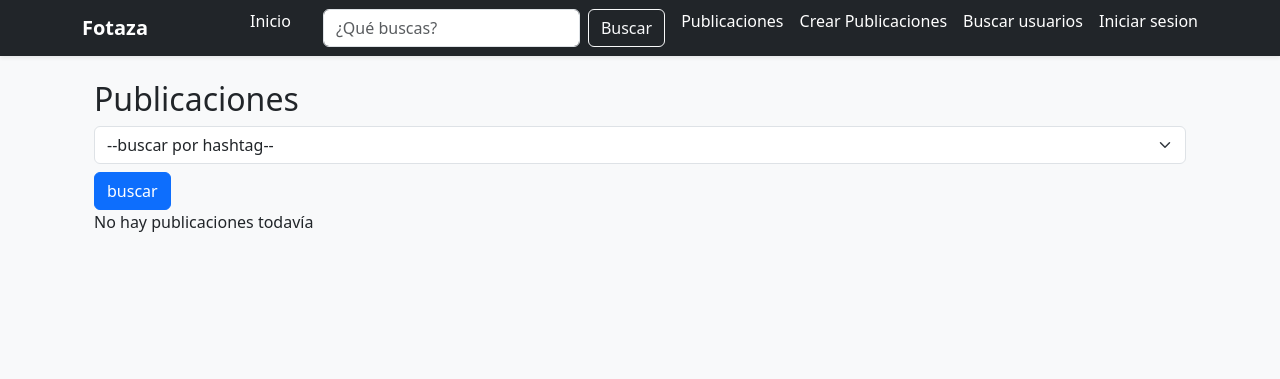
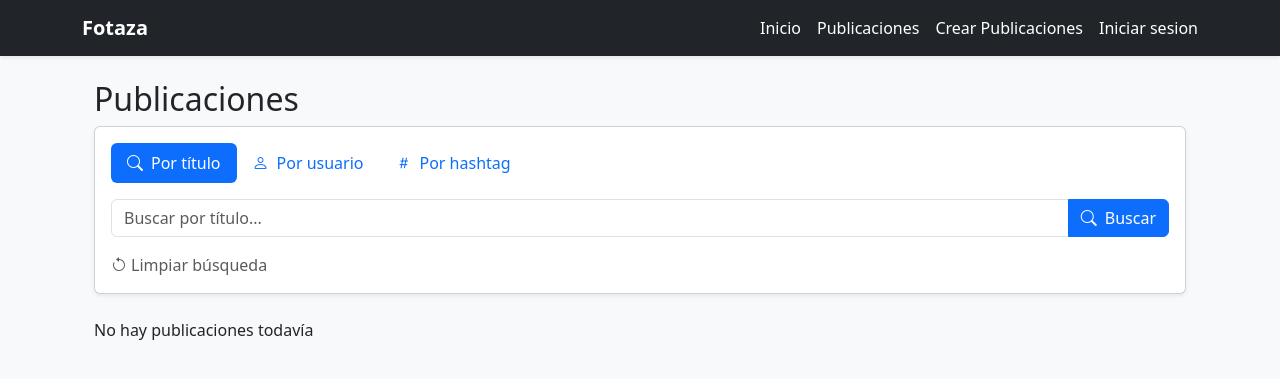
Before and after one commit to josemir01/Fotaza2, a Node server app: page /post in a window 1280 px wide. Shown: the top 379 px of the page. Run offline with Node 20, Linux system fonts and the light colour scheme; data that the repository does not hold is empty; some libraries are stand-ins or nearby versions.

Commit message:
cambio visual de las busquedas por titulo,usuario y hashtag.

```diff
--- a/views/layout.pug
+++ b/views/layout.pug
@@ -21,13 +21,8 @@ html(lang="es")
 
         .d-flex.gap-3.text-white
           a.text-white.text-decoration-none(href="/home") Inicio
-          //a.text-white.text-decoration-none(href="/buscar") Buscar
-          form(action="/post/buscar-texto", method="GET" class="d-flex ms-3")
-            input.form-control.me-2(type="search", name="termino", placeholder="¿Qué buscas?")
-            button.btn.btn-outline-light(type="submit") Buscar
           a.text-white.text-decoration-none(href="/post") Publicaciones
           a.text-white.text-decoration-none(href="/post/crear") Crear Publicaciones
-          a.text-white.text-decoration-none(href="/usuario/buscar") Buscar usuarios
           if user
               a.text-white.text-decoration-none(href="/post/siguiendo") Siguiendo
               a.text-white.text-decoration-none(href="/profile") Perfil
--- a/views/post.pug
+++ b/views/post.pug
@@ -1,4 +1,3 @@
-
 extends layout.pug
 
 block content
@@ -6,17 +5,98 @@ block content
     .container.mt-4
         h2= titulo || 'Publicaciones'
 
-        form(action="/post/buscar" method="GET")
-            select.form-select(name="hashtagId")
-                option(value="") --buscar por hashtag--
-                if allTags && allTags.length
-                    each tag in allTags
-                        option(value=tag.hashtagid)= tag.name
-                else
-                    option(disabled) no hay hashtags
+        // Buscadores
+        .card.shadow-sm.mb-4
+            .card-body
 
-            button.btn.btn-primary.mt-2(type="submit")
-                | buscar
+                ul.nav.nav-pills.mb-3
+
+                    li.nav-item
+                        button.nav-link.active(
+                            type="button"
+                            data-bs-toggle="pill"
+                            data-bs-target="#buscarTitulo"
+                        )
+                            i.bi.bi-search.me-2
+                            | Por título
+
+                    li.nav-item
+                        button.nav-link(
+                            type="button"
+                            data-bs-toggle="pill"
+                            data-bs-target="#buscarUsuario"
+                        )
+                            i.bi.bi-person.me-2
+                            | Por usuario
+
+                    li.nav-item
+                        button.nav-link(
+                            type="button"
+                            data-bs-toggle="pill"
+                            data-bs-target="#buscarHashtag"
+                        )
+                            i.bi.bi-hash.me-2
+                            | Por hashtag
+
+                .tab-content
+
+                    // Buscar por título
+                    #buscarTitulo.tab-pane.fade.show.active
+
+                        form(action="/post/buscar-texto" method="GET")
+                            .input-group
+
+                                input.form-control(
+                                    type="search"
+                                    name="termino"
+                                    placeholder="Buscar por título..."
+                                    required
+                                )
+
+                                button.btn.btn-primary(type="submit")
+                                    i.bi.bi-search.me-2
+                                    | Buscar
+
+                    // Buscar por usuario
+                    #buscarUsuario.tab-pane.fade
+
+                        form(action="/usuario/buscar" method="GET")
+                            .input-group
+
+                                input.form-control(
+                                    type="search"
+                                    name="termino"
+                                    placeholder="Buscar por nombre de usuario..."
+                                    required
+                                )
+
+                                button.btn.btn-primary(type="submit")
+                                    i.bi.bi-search.me-2
+                                    | Buscar
+
+                    // Buscar por hashtag
+                    #buscarHashtag.tab-pane.fade
+
+                        form(action="/post/buscar" method="GET")
+                            .input-group
+
+                                select.form-select(name="hashtagId" required)
+                                    option(value="") Seleccionar hashtag
+
+                                    if allTags && allTags.length
+                                        each tag in allTags
+                                            option(value=tag.hashtagid)= tag.name
+                                    else
+                                        option(disabled) No hay hashtags
+
+                                button.btn.btn-primary(type="submit")
+                                    i.bi.bi-search.me-2
+                                    | Buscar
+
+                .mt-3
+                    a.text-decoration-none.text-muted(href="/post")
+                        i.bi.bi-arrow-counterclockwise.me-1
+                        | Limpiar búsqueda
 
         if msg
             .alert.alert-warning.mt-3
```
